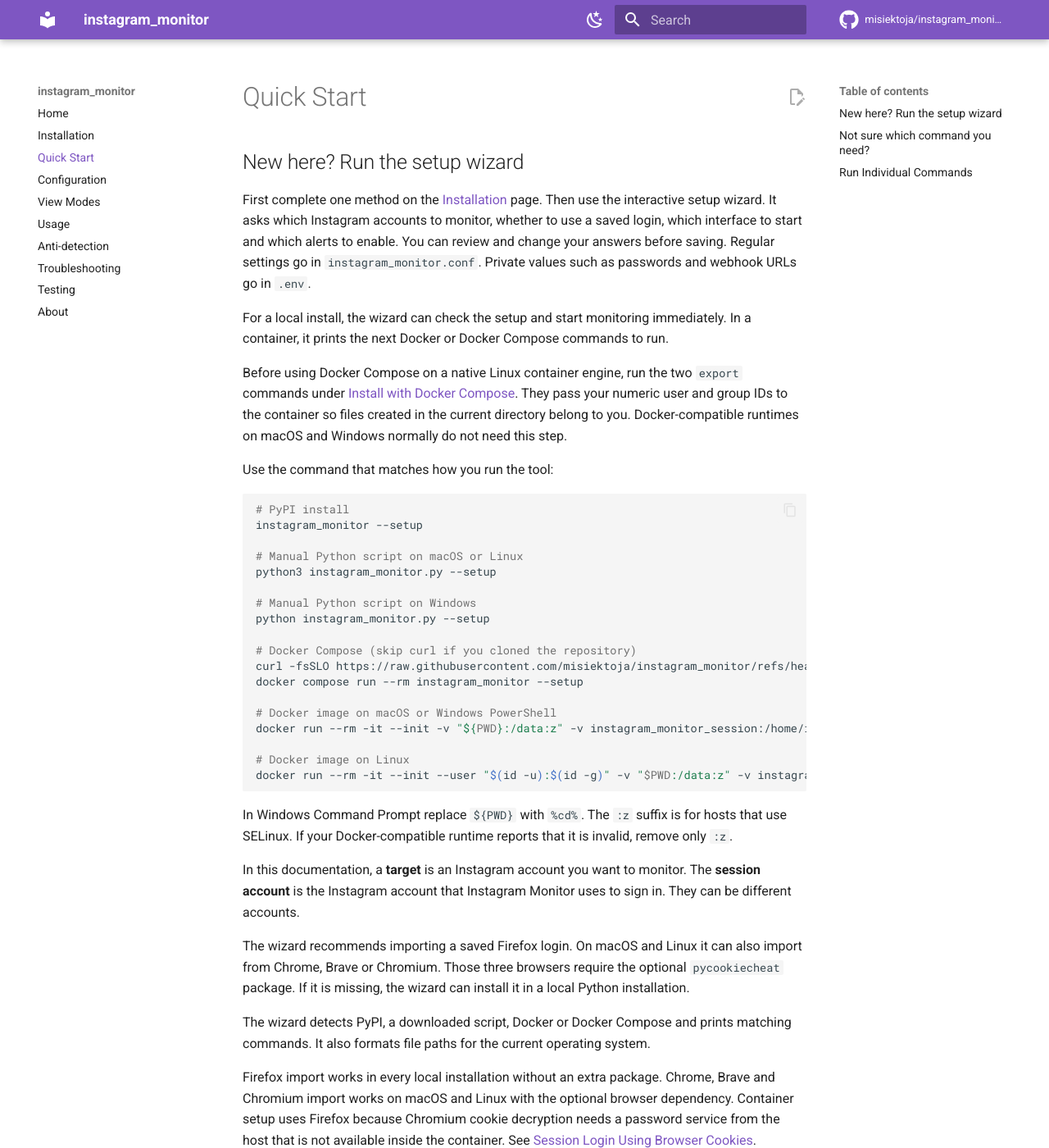
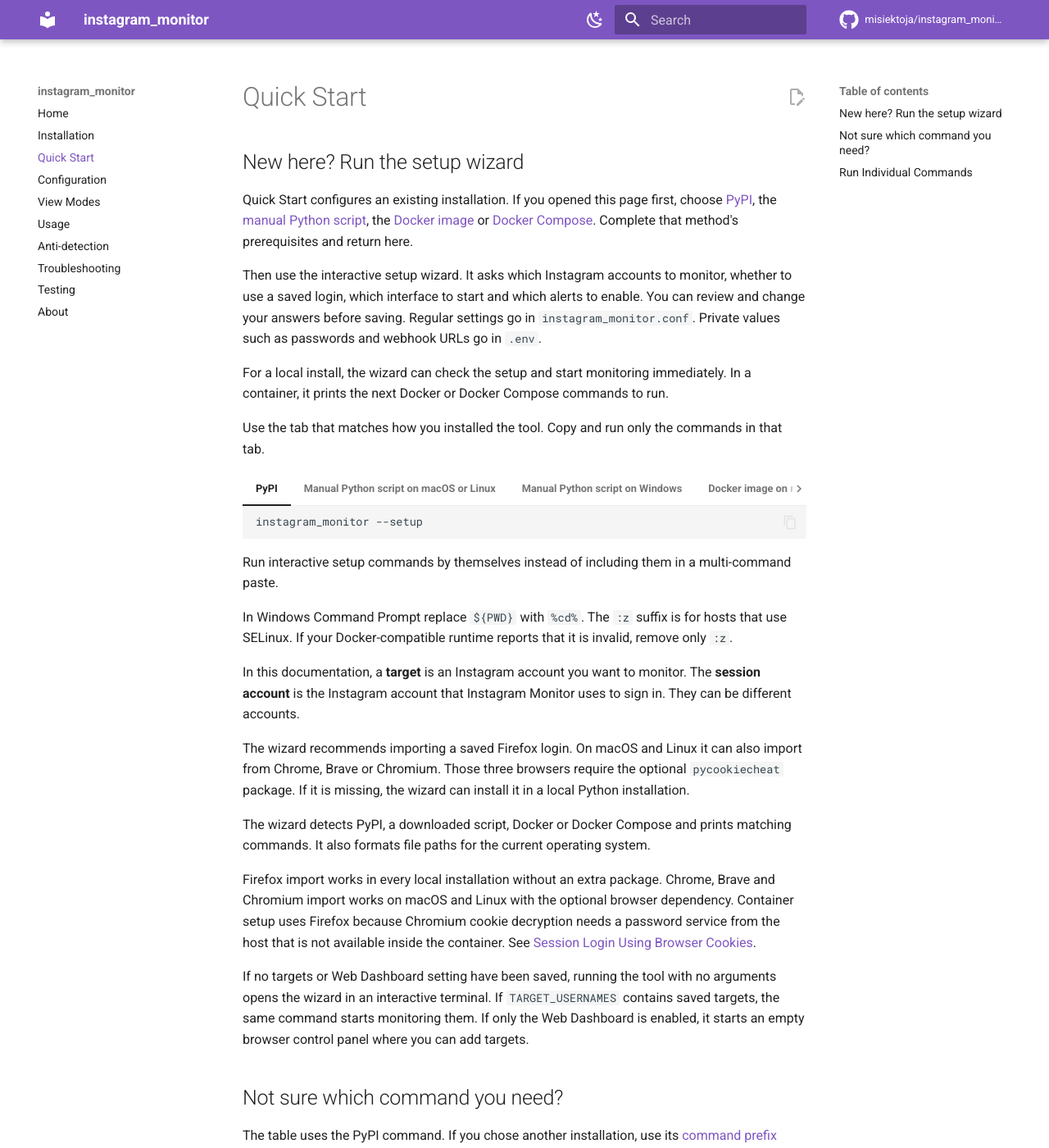
Before and after one commit to misiektoja/instagram_monitor, an MkDocs documentation site: the page built from docs/quick-start.md, in a window 1280 px wide and 1400 px high. Shown: the whole window at 82% size. Built offline with MkDocs 1.6.1 and Material for MkDocs 9.7.7, drawn with Linux system fonts in a browser that asks for light colours; comment, search, counter and statistics services are not loaded.

Commit message:
docs(quick-start): isolate interactive setup commands

````diff
--- a/docs/quick-start.md
+++ b/docs/quick-start.md
@@ -3,34 +3,62 @@
 <a id="new-here-run-the-setup-wizard"></a>
 ## New here? Run the setup wizard
 
-First complete one method on the [Installation](installation.md) page. Then use the interactive setup wizard. It asks which Instagram accounts to monitor, whether to use a saved login, which interface to start and which alerts to enable. You can review and change your answers before saving. Regular settings go in `instagram_monitor.conf`. Private values such as passwords and webhook URLs go in `.env`.
+Quick Start configures an existing installation. If you opened this page first, choose [PyPI](installation.md#install-from-pypi), the [manual Python script](installation.md#manual-python-based-installation), the [Docker image](installation.md#install-from-docker-hub) or [Docker Compose](installation.md#docker-compose). Complete that method's prerequisites and return here.
+
+Then use the interactive setup wizard. It asks which Instagram accounts to monitor, whether to use a saved login, which interface to start and which alerts to enable. You can review and change your answers before saving. Regular settings go in `instagram_monitor.conf`. Private values such as passwords and webhook URLs go in `.env`.
 
 For a local install, the wizard can check the setup and start monitoring immediately. In a container, it prints the next Docker or Docker Compose commands to run.
 
-Before using Docker Compose on a native Linux container engine, run the two `export` commands under [Install with Docker Compose](installation.md#docker-compose). They pass your numeric user and group IDs to the container so files created in the current directory belong to you. Docker-compatible runtimes on macOS and Windows normally do not need this step.
+Use the tab that matches how you installed the tool. Copy and run only the commands in that tab.
 
-Use the command that matches how you run the tool:
+=== "PyPI"
 
-```sh
-# PyPI install
-instagram_monitor --setup
+    ```sh
+    instagram_monitor --setup
+    ```
 
-# Manual Python script on macOS or Linux
-python3 instagram_monitor.py --setup
+=== "Manual Python script on macOS or Linux"
 
-# Manual Python script on Windows
-python instagram_monitor.py --setup
+    ```sh
+    python3 instagram_monitor.py --setup
+    ```
 
-# Docker Compose (skip curl if you cloned the repository)
-curl -fsSLO https://raw.githubusercontent.com/misiektoja/instagram_monitor/refs/heads/main/docker-compose.yml
-docker compose run --rm instagram_monitor --setup
+=== "Manual Python script on Windows"
 
-# Docker image on macOS or Windows PowerShell
-docker run --rm -it --init -v "${PWD}:/data:z" -v instagram_monitor_session:/home/instagram/.config/instaloader misiektoja/instagram-monitor:latest --setup
+    ```powershell
+    python instagram_monitor.py --setup
+    ```
 
-# Docker image on Linux
-docker run --rm -it --init --user "$(id -u):$(id -g)" -v "$PWD:/data:z" -v instagram_monitor_session:/home/instagram/.config/instaloader misiektoja/instagram-monitor:latest --setup
-```
+=== "Docker image on macOS or Windows PowerShell"
+
+    ```sh
+    docker run --rm --pull=always -it --init -v "${PWD}:/data:z" -v instagram_monitor_session:/home/instagram/.config/instaloader misiektoja/instagram-monitor:latest --setup
+    ```
+
+=== "Docker image on Linux"
+
+    ```sh
+    docker run --rm --pull=always -it --init --user "$(id -u):$(id -g)" -v "$PWD:/data:z" -v instagram_monitor_session:/home/instagram/.config/instaloader misiektoja/instagram-monitor:latest --setup
+    ```
+
+=== "Docker Compose"
+
+    Run setup from the directory used during installation. You do not need to download `docker-compose.yml` again.
+
+    On a native Linux container engine, run these shell commands in the same terminal immediately before setup unless the variables are already set there or you saved the numeric values in the Compose `.env` file during installation. For permanent project values, use the numeric `.env` form under [Install with Docker Compose](installation.md#docker-compose). Docker-compatible runtimes on macOS and Windows should skip this export block.
+
+    ```sh
+    export INSTAGRAM_MONITOR_UID="$(id -u)"
+    export INSTAGRAM_MONITOR_GID="$(id -g)"
+    ```
+
+    Then run setup by itself:
+
+    ```sh
+    docker compose run --rm --pull=always instagram_monitor --setup
+    ```
+
+Run interactive setup commands by themselves instead of including them in a multi-command paste.
 
 In Windows Command Prompt replace `${PWD}` with `%cd%`. The `:z` suffix is for hosts that use SELinux. If your Docker-compatible runtime reports that it is invalid, remove only `:z`.
 
````
